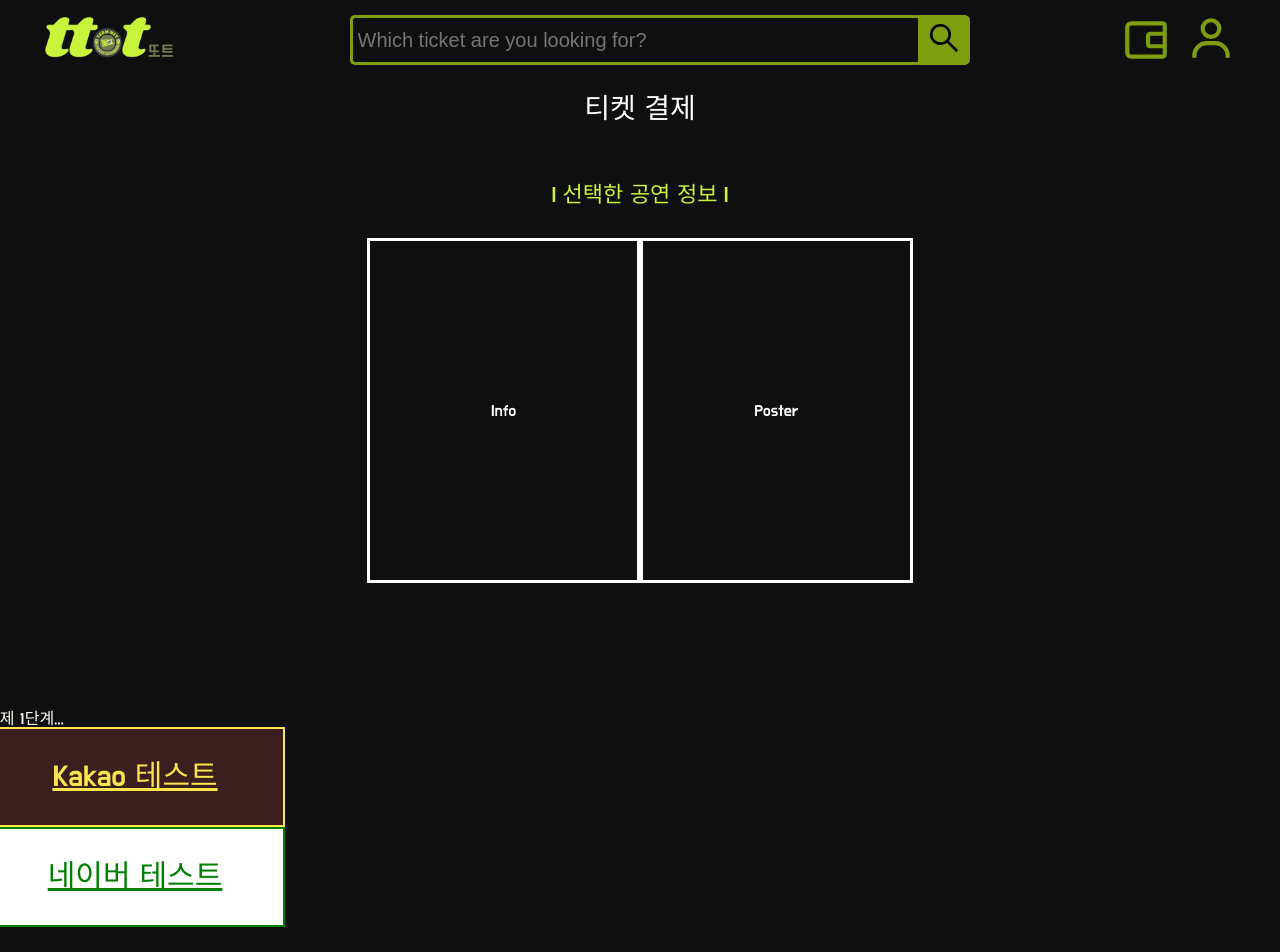
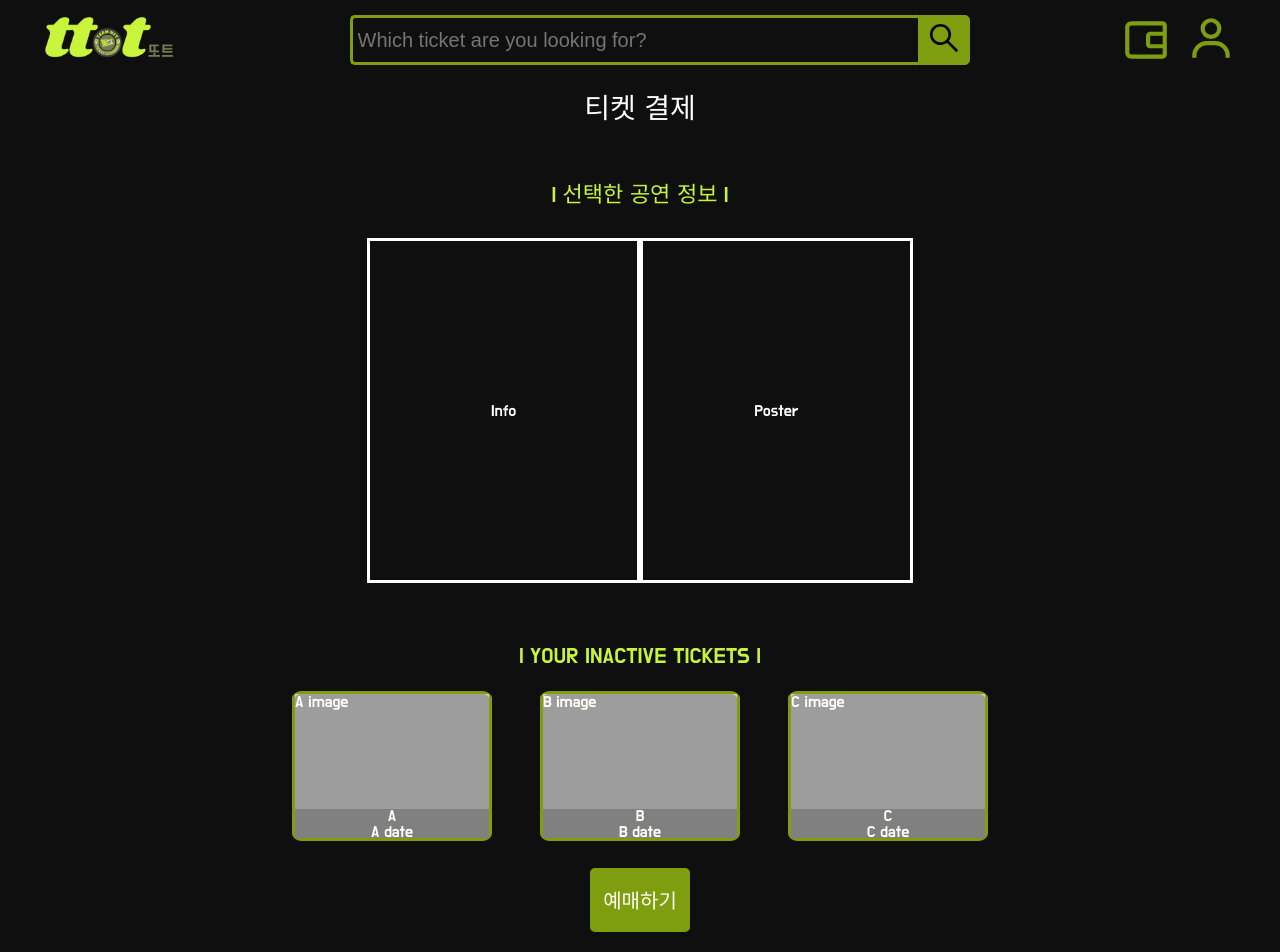
Before and after one commit to teamNFT-likelion/SBT-ticket-client, a React (Create React App) app: page /payment in a window 1280 px wide. Shown: the top 952 px of the page. Built offline with nearby package versions, Linux system fonts and the light colour scheme; no server answers; a web font is replaced by a local one.

Commit message:
feat : rowIcon과 kginicis 이미지 추가

```diff
--- /dev/null
+++ b/src/components/atoms/AAP_styles.jsx
@@ -0,0 +1,37 @@
+import * as colors from '@styles/colors';
+import styled from 'styled-components';
+import { Column, Row } from '@components/atoms/wrapper.style';
+
+export const Container = styled(Column)`
+  display: flex;
+  align-items: center;
+  justify-content: center;
+`;
+
+export const PageTitle = styled('div')`
+  font-size: 28px;
+  margin-bottom: 30px;
+  color: white;
+`;
+export const SubTitle = styled(PageTitle)`
+  font-size: 22px;
+  margin-top: 30px;
+  margin-bottom: 0px;
+  color: ${colors.primary80};
+`;
+
+export const TabButton = styled('button')`
+  background-color: ${colors.primary40};
+  width: 100px;
+  height: 64px;
+  font-size: 20px;
+  cursor: pointer;
+  border-radius: 5px;
+  margin: 3px;
+`;
+
+export const TempBox = styled(Column)`
+  height: 500px;
+  width: 700px;
+  border: white 4px solid;
+`;
--- a/src/components/pages/APaymentPage.jsx
+++ b/src/components/pages/APaymentPage.jsx
@@ -1,148 +1,79 @@
-import React, { useEffect } from 'react';
+import React, { useEffect, useState } from 'react';
 import * as colors from '@styles/colors';
 import styled from 'styled-components';
-import axios from 'axios';
-import { useNavigate} from 'react-router-dom';
 import Layout from '@articles/Layout';
-import { setCookie, getCookie } from '@utils/cookie';
-import { kakaoOauthUrl, naverOauthUrl } from '@constants/urlConst';
+import LinkButton from '@atoms/LinkButton';
 import DetailInfo from '@components/atoms/DetailInfo';
-import { Column } from '@components/atoms/wrapper.style';
-
-const Container = styled(Column)`
-  display: flex;
-  align-items: center;
-  justify-content: center;
-`;
-
-const PageTitle = styled('div')`
-  font-size: 28px;
-  margin-bottom: 30px;
-  color: white;
-`;
-const SubTitle = styled(PageTitle)`
-  font-size: 22px;
-  margin-top: 30px;
-  margin-bottom: 0px;
-  color: ${colors.primary80};
-`;
-
-// const TabButton = styled('button')`
-//   background-color: ${colors.primary40};
-//   width: 15.6%;
-//   height: 64px;
-//   font-size: 20px;
-//   cursor: pointer;
-//   border-radius: 5px;
-//   margin: 3px;
-// `;
-
-// const TempBox = styled(Column)`
-//   height: 500px;
-//   border: white 4px solid;
-// `;
+import { Column, Row } from '@components/atoms/wrapper.style';
+import { Ticket } from '@components/articles/AAP-inactive';
+import { DummyData } from './ticketList/tempData/DummyData';
+import {Container,PageTitle,SubTitle,TabButton,TempBox,} from '@components/atoms/AAP_styles';
+import { AAP_1 } from './ticketList/AAP_STEP/AAP_1';
+import { AAP_2 } from './ticketList/AAP_STEP/AAP_2';
+import { createContext } from 'react';
 
 
+export const tabContext = createContext();
+
 const APaymentPage = () => {
-  const navigate = useNavigate();
-  const oauthData = getCookie('oauthData');
+  // tap 키 저장 state
+  const [tab, setTab] = useState('aap_0');
 
-  const params = new URL(window.location).searchParams; //TODO: 이거 react-router-dom hook 있음 리팩토링필요
-  const state = params.get('state');
-  const code = params.get('code');
+const AAP_0 = (
+  <>
+    <PageTitle>티켓 결제</PageTitle>
+    <SubTitle>| 선택한 공연 정보 |</SubTitle>
+    <DetailInfo />
+    <SubTitle>| YOUR INACTIVE TICKETS |</SubTitle>
+    <Row>
+      {DummyData.map((ticket) => (
+        <Ticket
+          id={ticket.id}
+          image={ticket.image}
+          title={ticket.title}
+          date={ticket.date}
+          active={ticket.active}
+          key={ticket.id}
+        />
+      ))}
+    </Row>
 
-  // tap 키 저장 state
-  // const [tab, setTab] = useState('ALL');
+    <TabButton
+      value="aap_1"
+      onClick={(newTab) => {
+        setTab(newTab.target.value);
+      }}
+    >
+      예매하기
+    </TabButton>
+  </>
+);
 
 
-// const AAP_1 = <TempBox>AAP_1 입니다~</TempBox>;
-// const AAP_2 = <TempBox>AAP_2 입니다~</TempBox>;
-// const AAP_3 = <TempBox>AAP_3 입니다~</TempBox>;
 
-  useEffect(() => {
-    // 인가코드 서버에 전달 및 프로필데이터 응답처리
-    const getOauthData = (_state, _code) => {
-      axios
-        .get(`https://ttot.tk/${_state}/callback`, {
-          params: {
-            code: _code,
-          },
-        })
-        .then(({ data }) => {
-          setCookie('oauthData', data.data, {
-            expires: new Date(Date.now() + 1000 * 60 * 5),
-          });
-          navigate('/payment');
-        })
-        .catch((err) => {
-          console.error(err);
-          navigate('/payment');
-        });
-    };
 
-    // 리다이렉트uri 로 인가코드 받았으면 서버로 전달
-    if (state && code) {
-      getOauthData(state, code);
-    }
-  }, [code, state, navigate]);
+const AAP_3 = (
+  <>
+    <PageTitle>결제가 완료되었습니다.</PageTitle>
+    <SubTitle>| 결제 정보 |</SubTitle>
+    <TempBox>결제된 티켓의 정보</TempBox>
+    <LinkButton to="/account" name="티켓 확인하러가기" />
+  </>
+);
 
-  // 임시 데이터 확인용 effect
-  useEffect(() => {
-    if (oauthData) {
-      console.log(oauthData);
-    }
-  }, [oauthData]);
+
+
 
   return (
     <Layout page="a-payment-page">
       <Container>
-        <PageTitle>티켓 결제</PageTitle>
-        <SubTitle>| 선택한 공연 정보 |</SubTitle>
-        <DetailInfo />
-        {/* <TabButton
-          value="예매"
-          onClick={(newTab) => {
-            setTab(newTab.target.value);
-          }}
-        >
-          예매하기
-        </TabButton> */}
+        {tab === 'aap_0' ? AAP_0 : null}
+        {tab === 'aap_1' ? <AAP_1 tab={tab} setTab={setTab} /> : null}
+        <tabContext.Provider value={{tab}}>
+          {tab === 'aap_2' ? <AAP_2 tab={tab} setTab={setTab} /> : null}
+        </tabContext.Provider>
+        {tab === 'aap_3' ? AAP_3 : null}
       </Container>
-      <Layout>
-        결제 1단계...
-        <a
-          style={{
-            border: '2px solid #fae54d',
-            color: '#fae54d',
-            backgroundColor: '#3b1f1e',
-            width: '300px',
-            height: '100px',
-            fontSize: '30px',
-            display: 'flex',
-            justifyContent: 'center',
-            alignItems: 'center',
-          }}
-          href={kakaoOauthUrl}
-        >
-          Kakao 테스트
-        </a>
-        <a
-          style={{
-            border: '2px solid green',
-            color: 'green',
-            backgroundColor: 'white',
-            width: '300px',
-            height: '100px',
-            fontSize: '30px',
-            display: 'flex',
-            justifyContent: 'center',
-            alignItems: 'center',
-          }}
-          href={naverOauthUrl}
-        >
-          네이버 테스트
-        </a>
-      </Layout>
     </Layout>
   );
 };
--- a/src/components/pages/TDetailPage.jsx
+++ b/src/components/pages/TDetailPage.jsx
@@ -1,7 +1,6 @@
 import React from 'react';
 import styled from 'styled-components';
 import LinkButton from '@atoms/LinkButton';
-import { Link } from 'react-router-dom';
 import { Column, Row } from '@components/atoms/wrapper.style';
 import Layout from '@articles/Layout';
 import DetailInfo from '@components/atoms/DetailInfo';
--- /dev/null
+++ b/src/components/pages/ticketList/AAP_STEP/AAP_1.jsx
@@ -0,0 +1,48 @@
+import {Container,PageTitle,SubTitle,TabButton,TempBox,} from '@components/atoms/AAP_styles';
+import styled from 'styled-components';
+import { Column, Row } from '@components/atoms/wrapper.style';
+import * as colors from '@styles/colors';
+
+
+const SeatsSelectBox = styled(Column)`
+  height: 570px;
+  width: 600px;
+  border: white 4px solid;
+`;
+
+const SeatsInfoBox = styled(Column)`
+  height: 570px;
+  width: 200px;
+  border: white 4px solid;
+`;
+
+export function AAP_1 ({tab, setTab}){
+    return(
+  <>
+    <PageTitle>티켓 결제</PageTitle>
+    <SubTitle>| 좌석 선택 |</SubTitle>
+    <Row marginTop="24px" marginBottom="24px">
+      <SeatsSelectBox>좌석선택</SeatsSelectBox>
+      <SeatsInfoBox>좌석정보</SeatsInfoBox>
+    </Row>
+    <Row>
+      <TabButton
+        value="aap_0"
+        onClick={(newTab) => {
+          setTab(newTab.target.value);
+        }}
+      >
+        뒤로가기
+      </TabButton>
+      <TabButton
+        value="aap_2"
+        onClick={(newTab) => {
+          setTab(newTab.target.value);
+        }}
+      >
+        다음단계
+      </TabButton>
+    </Row>
+  </>
+  );
+    }
--- /dev/null
+++ b/src/components/pages/ticketList/AAP_STEP/AAP_2.jsx
@@ -0,0 +1,138 @@
+import React, { useEffect, useState } from 'react';
+import {Container,PageTitle,SubTitle,TabButton,TempBox,} from '@components/atoms/AAP_styles';
+import styled from 'styled-components';
+import { Column, Row } from '@components/atoms/wrapper.style';
+import * as colors from '@styles/colors';
+import kakaoLoginApiImg from '@assets/icon/kakaoLoginApiImg.png';
+import naverLoginApiImg from '@assets/icon/naverLoginApiImg.png';
+import RowIcon from '@assets/icon/rowIcon(Right).png';
+import CustomModal from '@components/articles/CustomModal';
+import { kakaoOauthUrl, naverOauthUrl } from '@constants/urlConst';
+import kginicisImg from '@assets/img/kginicis.jpg';
+import { useNavigate } from 'react-router-dom';
+import useOauth from '@hooks/useOauth';
+
+
+
+
+const LoginImageWrapper = styled('img')`
+  cursor: pointer;
+  object-fit: contain;
+  width: 183px;
+  height: 50px;
+`;
+
+// const ImgWrapper = styled('img')`
+//   object-fit: contain;
+//   width: 183px;
+//   height: 50px;
+// `;
+
+const UserInfoWrapper = styled(Column)`
+  background-color: white;
+  color: black;
+  margin-top: 30px;
+  width: 183px;
+  height: 90px;
+`;
+
+
+export const AAP_2 = ({ tab, setTab }) => {
+  // 모달을 위한 state
+  const [showUseKginicis, setShowUseKginicis] = useState(false);
+
+  const oauthData = useOauth();
+
+  return (
+    <>
+      <PageTitle>티켓 결제</PageTitle>
+      <SubTitle>| 정보 입력 및 결제 |</SubTitle>
+      <Row>
+        <Column marginTop="24px">
+          <LoginImageWrapper
+            src={kakaoLoginApiImg}
+            onClick={() => {
+              window.location.href = kakaoOauthUrl;
+            }}
+          />
+          <LoginImageWrapper
+            src={naverLoginApiImg}
+            onClick={() => {
+              window.location.href = naverOauthUrl;
+            }}
+          />
+        </Column>
+        <Column
+          alignItems={'center'}
+          justifyContent={'center'}
+          width={'183px'}
+          height={'100px'}
+          marginTop={'24px'}
+        >
+          <img
+            src={RowIcon}
+            alt="화살표"
+            style={{
+              height: '80px',
+              width: '80px',
+              objectFit: 'contain',
+              margin: '10px',
+            }}
+          />
+        </Column>
+        <UserInfoWrapper>
+          {oauthData
+            ? oauthData.email
+              ? oauthData.email
+              : oauthData.kakao_account.email
+            : null}
+        </UserInfoWrapper>
+      </Row>
+      <SubTitle>| 결제 수단을 선택해주세요. |</SubTitle>
+      <Row>
+        <TabButton
+          value="byKginicis"
+          onClick={(newTab) => {
+            setShowUseKginicis(true);
+          }}
+        >
+          일반결제
+        </TabButton>
+        <CustomModal
+          show={showUseKginicis}
+          toggleModal={() => setShowUseKginicis(false)}
+        >
+          <img src={kginicisImg} alt="견본용" />
+        </CustomModal>
+
+        <TabButton
+          value="byCoin"
+          onClick={(newTab) => {
+            setTab(newTab.target.value);
+          }}
+        >
+          코인결제
+        </TabButton>
+      </Row>
+
+      <Row>
+        <TabButton
+          value="aap_1"
+          onClick={(newTab) => {
+            setTab(newTab.target.value);
+          }}
+        >
+          뒤로가기
+        </TabButton>
+        <TabButton
+          value="aap_3"
+          onClick={(newTab) => {
+            setTab(newTab.target.value);
+          }}
+        >
+          다음단계
+        </TabButton>
+      </Row>
+    </>
+  );
+};;
--- /dev/null
+++ b/src/components/pages/ticketList/tempData/DummyData.jsx
@@ -0,0 +1,23 @@
+export const DummyData = [
+  {
+    id: 0,
+    image: 'A image',
+    title: 'A',
+    date: 'A date',
+    active: false,
+  },
+  {
+    id: 1,
+    image: 'B image',
+    title: 'B',
+    date: 'B date',
+    active: true,
+  },
+  {
+    id: 2,
+    image: 'C image',
+    title: 'C',
+    date: 'C date',
+    active: false,
+  },
+];
```
Also changed, not shown: src/hooks/useOauth.js (added, +51 -0 lines), src/assets/icon/rowIcon(Right).png (added), src/assets/img/kginicis.jpg (added).
